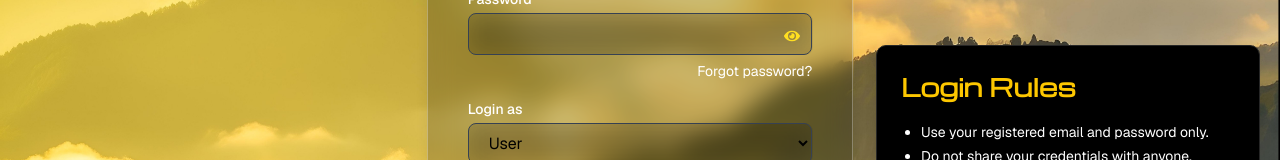
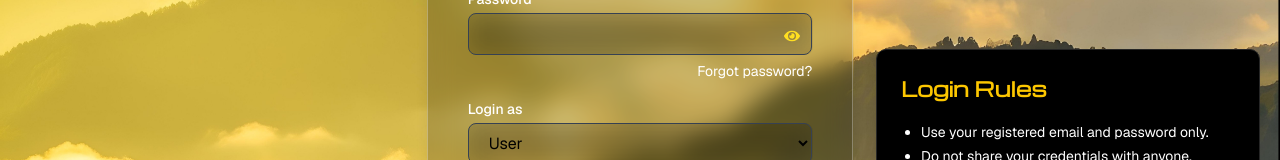
Before and after one commit to GiriBabu-2004/online-bank, a Next.js app: page /login in a window 1280 px wide. Both pictures are taken after a click on the button "Rules". Shown: the part 345-505 px from the top of the page. Built offline with nearby package versions, Linux system fonts and the light colour scheme; a web font is replaced by a local one.

Commit message:
fix: adjust font size of Login Rules heading for better UI consistency

```diff
--- a/app/login/page.jsx
+++ b/app/login/page.jsx
@@ -182,7 +182,7 @@ export default function LoginPage() {
         >
           <CardSpotlight className="p-6 bg-black  text-white rounded-lg shadow-lg ">
             <div className="flex justify-between items-center mb-2">
-              <h3 className="michroma text-2xl mb-3 font-semibold text-yellow-400">
+              <h3 className="michroma text-xl mb-3 font-semibold text-yellow-400">
                 Login Rules
               </h3>
               <button
```
